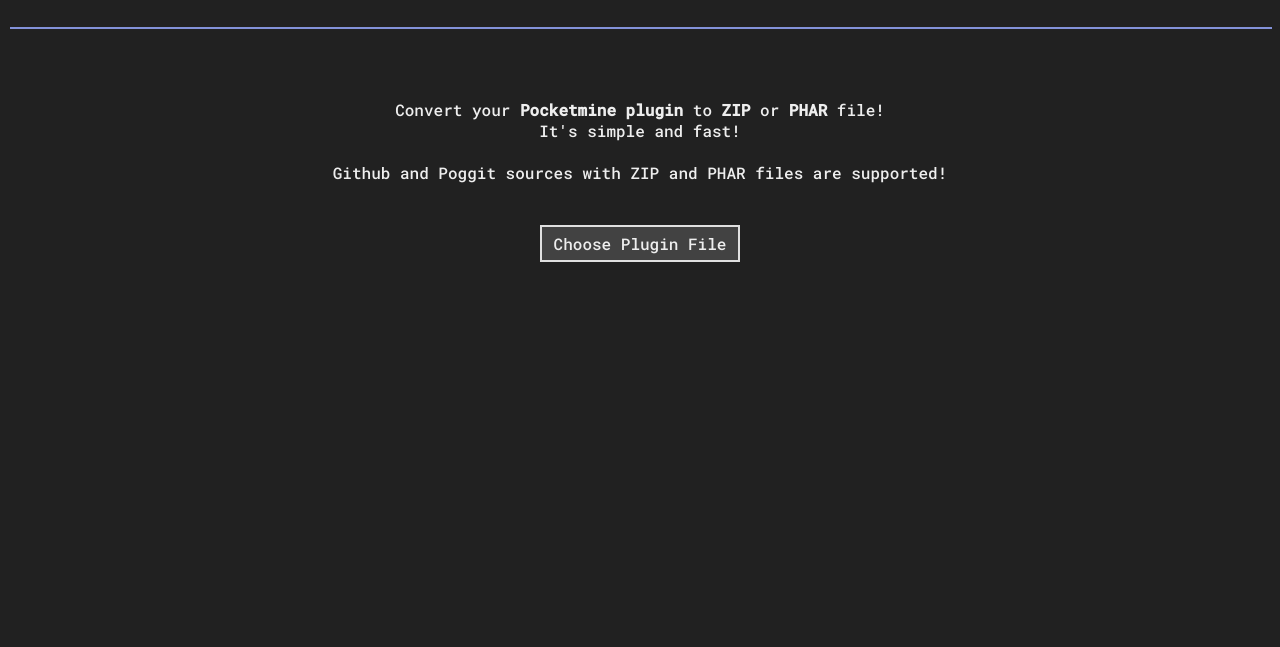
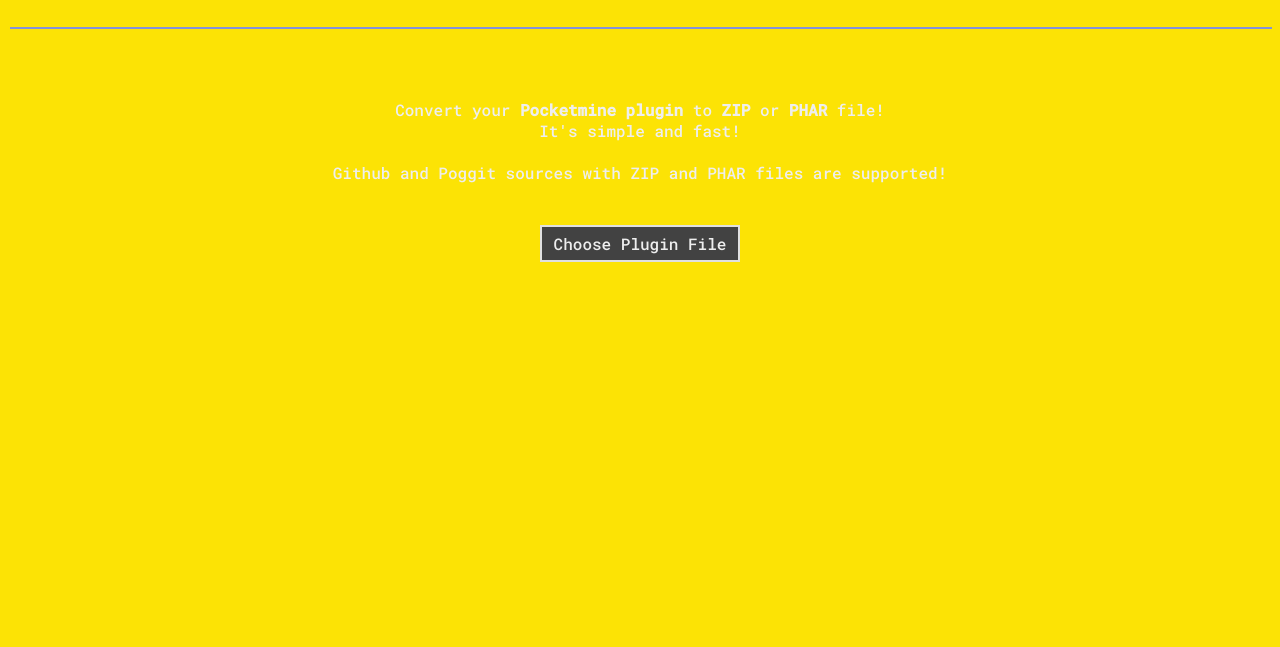
Before and after one commit to FutureDeveloperZ/FutureTools, a plain HTML site: page index.html in a window 1280 px wide. Shown: the part 153-800 px from the top of the page. Drawn offline with Linux system fonts and the light colour scheme.

Commit message:
Update tools.css

```diff
--- a/tools.css
+++ b/tools.css
@@ -6,7 +6,7 @@
 }
 
 body {
-	background-color: #212121;
+	background-color: #fce305;
 	text-align: center;
 	padding: 10px;
 	margin: 0;
```
